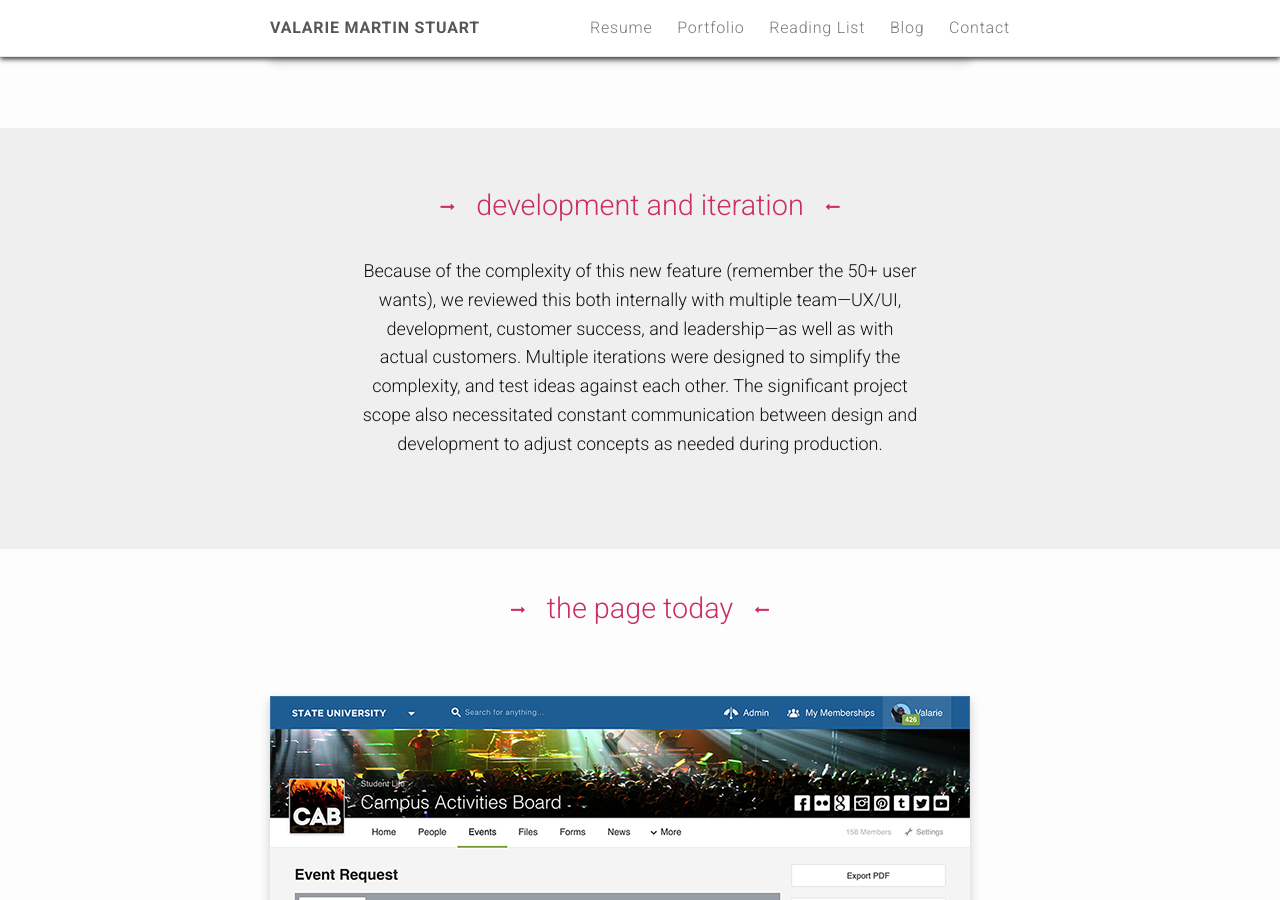
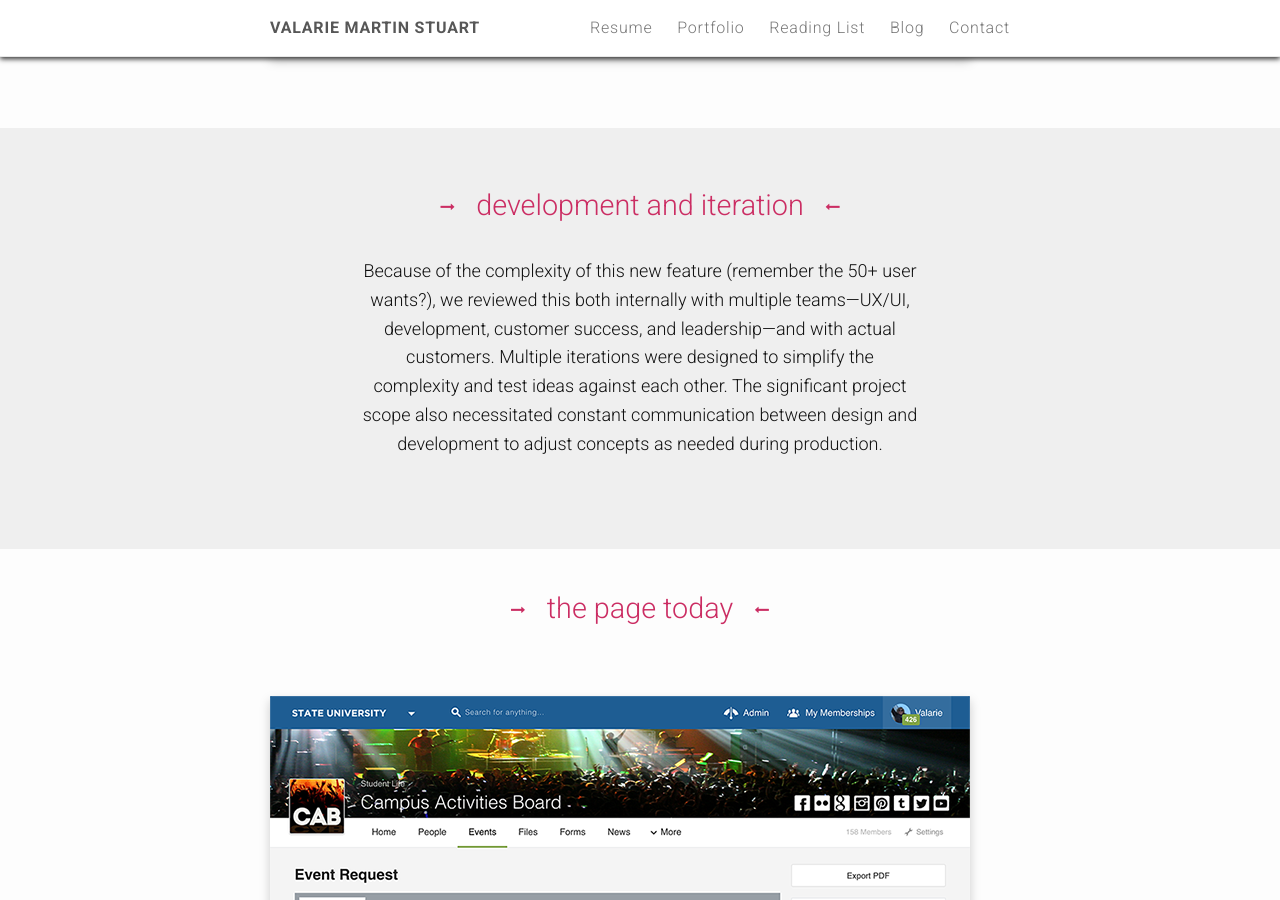
Before and after one commit to valariems/valariems.github.io, a Jekyll site: the page built from portfolio-event-requests.html, in a window 1280 px wide and 900 px high, scrolled down 4968 px. Built offline with Jekyll 4.4.1, drawn with Linux system fonts in a browser that asks for light colours; nearby versions of some CDN libraries.

Commit message:
Minor text changes to event request case study.

```diff
--- a/portfolio-event-requests.html
+++ b/portfolio-event-requests.html
@@ -168,7 +168,7 @@ layout: about-story
       Development and iteration
       <i class="fa fa-long-arrow-left"></i>
     </h3>
-    <p class="case-study-centered">Because of the complexity of this new feature (remember the 50+ user wants), we reviewed this both internally with multiple team&mdash;UX/UI, development, customer success, and leadership&mdash;as well as with actual customers. Multiple iterations were designed to simplify the complexity, and test ideas against each other. The significant project scope also necessitated constant communication between design and development to adjust concepts as needed during production.</p>
+    <p class="case-study-centered">Because of the complexity of this new feature (remember the 50+ user wants?), we reviewed this both internally with multiple teams&mdash;UX/UI, development, customer success, and leadership&mdash;and with actual customers. Multiple iterations were designed to simplify the complexity and test ideas against each other. The significant project scope also necessitated constant communication between design and development to adjust concepts as needed during production.</p>
   </div>
 </section>
 
```
